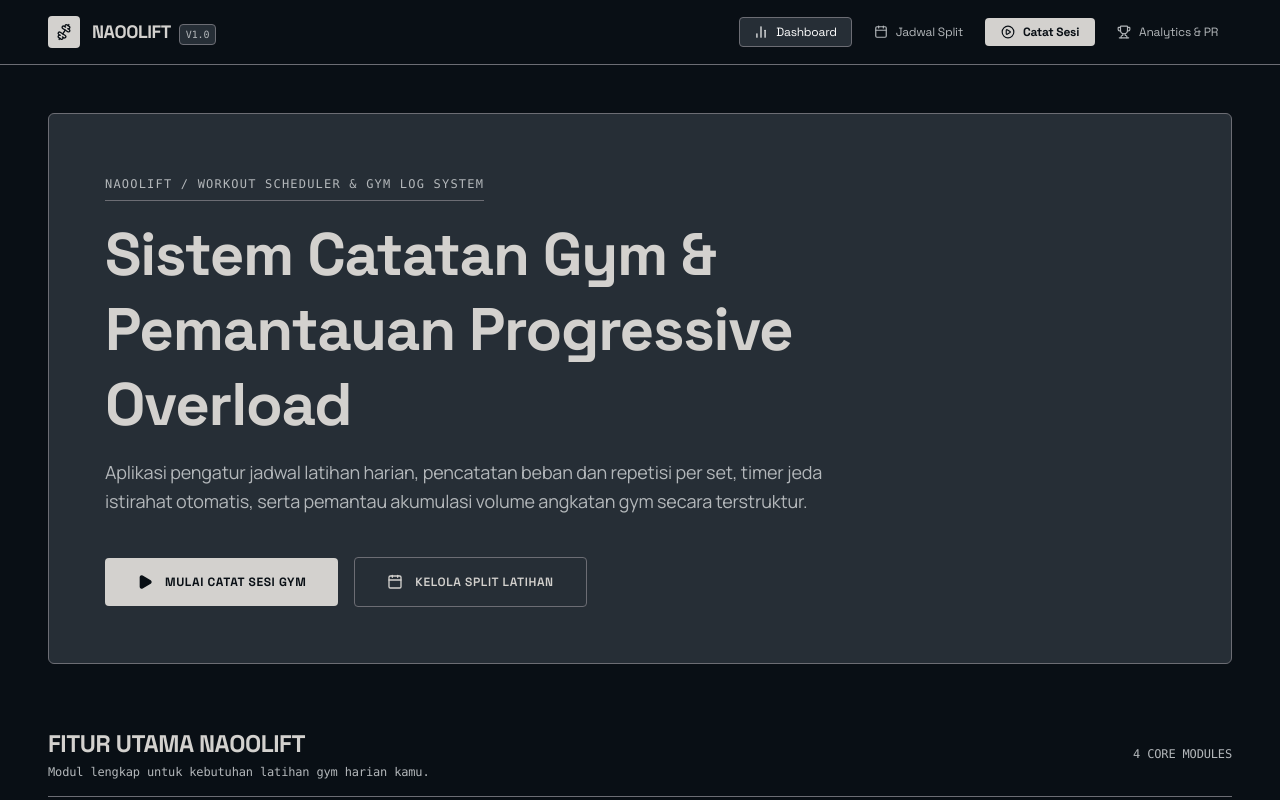
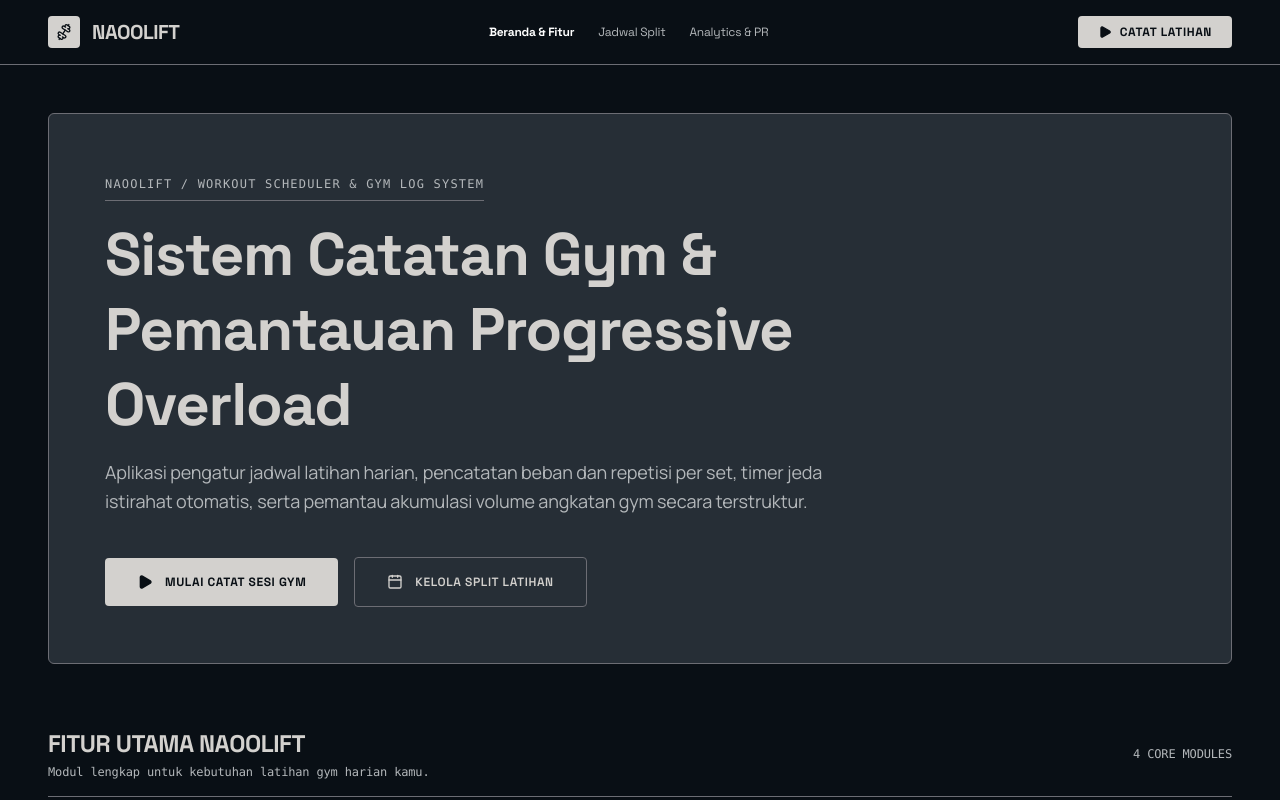
Before and after one commit to zysrnh/NaooLift_Project, a Next.js app in the folder frontend/: page / in a window 1280 px wide. Shown: the top 800 px of the page. Built offline with nearby package versions, Linux system fonts and the light colour scheme.

Commit message:
feat: overhaul Navbar to match solid Landing Page design

```diff
--- a/frontend/src/components/Navbar.tsx
+++ b/frontend/src/components/Navbar.tsx
@@ -2,92 +2,63 @@
 
 import Link from 'next/link';
 import { usePathname } from 'next/navigation';
-import { Dumbbell, Calendar, PlayCircle, Trophy, BarChart2 } from 'lucide-react';
+import { Dumbbell, Calendar, Play, Trophy, Sparkles } from 'lucide-react';
 
 export default function Navbar() {
   const pathname = usePathname();
 
-  const navItems = [
-    { name: 'Dashboard', href: '/', icon: BarChart2 },
-    { name: 'Jadwal Split', href: '/routines', icon: Calendar },
-    { name: 'Catat Sesi', href: '/logger', icon: PlayCircle, highlight: true },
-    { name: 'Analytics & PR', href: '/history', icon: Trophy },
-  ];
-
   return (
-    <>
-      {/* Top Solid Header - Full Width */}
     <header className="bg-[#090F15] border-b border-[#6C6D74] w-full">
       <div className="w-full px-4 sm:px-8 lg:px-12 h-16 flex items-center justify-between">
-          <Link href="/" className="flex items-center gap-3">
-            <div className="w-8 h-8 rounded-sm bg-[#D3D1CE] flex items-center justify-center text-[#090F15]">
+        {/* Brand Logo */}
+        <Link href="/" className="flex items-center gap-3 group">
+          <div className="w-8 h-8 rounded-sm bg-[#D3D1CE] flex items-center justify-center text-[#090F15] transition-transform group-hover:scale-105">
             <Dumbbell className="w-4 h-4 -rotate-12" />
           </div>
-            <div className="flex items-baseline gap-2">
-              <span className="font-heading font-bold text-lg text-[#D3D1CE] tracking-tight">NAOOLIFT</span>
-              <span className="text-[10px] font-mono text-[#B3B7BA] uppercase border border-[#6C6D74] px-1.5 py-0.5 rounded-sm bg-[#262E36]">
-                v1.0
+          <span className="font-heading font-extrabold text-xl text-[#D3D1CE] tracking-tight">
+            NAOOLIFT
           </span>
-            </div>
         </Link>
 
-          {/* Desktop Links */}
-          <nav className="hidden md:flex items-center gap-2">
-            {navItems.map((item) => {
-              const isActive = pathname === item.href;
-              const Icon = item.icon;
-              return (
+        {/* Navigation Links */}
+        <nav className="hidden md:flex items-center gap-6 text-xs font-heading">
           <Link
-                  key={item.href}
-                  href={item.href}
-                  className={`flex items-center gap-2 px-3.5 py-1.5 rounded-sm font-heading text-xs transition-colors ${
-                    item.highlight
-                      ? 'solid-btn-primary px-4'
-                      : isActive
-                      ? 'bg-[#262E36] text-[#FFFFFF] border border-[#6C6D74]'
-                      : 'text-[#B3B7BA] hover:text-[#D3D1CE] hover:bg-[#262E36]'
+            href="/"
+            className={`transition-colors ${
+              pathname === '/' ? 'text-[#FFFFFF] font-bold' : 'text-[#B3B7BA] hover:text-[#D3D1CE]'
             }`}
           >
-                  <Icon className="w-3.5 h-3.5" />
-                  {item.name}
+            Beranda & Fitur
           </Link>
-              );
-            })}
+          <Link
+            href="/routines"
+            className={`transition-colors ${
+              pathname === '/routines' ? 'text-[#FFFFFF] font-bold' : 'text-[#B3B7BA] hover:text-[#D3D1CE]'
+            }`}
+          >
+            Jadwal Split
+          </Link>
+          <Link
+            href="/history"
+            className={`transition-colors ${
+              pathname === '/history' ? 'text-[#FFFFFF] font-bold' : 'text-[#B3B7BA] hover:text-[#D3D1CE]'
+            }`}
+          >
+            Analytics & PR
+          </Link>
         </nav>
+
+        {/* CTA Button Far Right */}
+        <div className="flex items-center gap-3">
+          <Link
+            href="/logger"
+            className="solid-btn-primary px-5 py-2 text-xs uppercase tracking-wider flex items-center gap-2"
+          >
+            <Play className="w-3.5 h-3.5 fill-current" />
+            Catat Latihan
+          </Link>
+        </div>
       </div>
     </header>
-
-      {/* Mobile Bottom Fixed Nav */}
-      <div className="md:hidden fixed bottom-0 left-0 right-0 z-50 bg-[#090F15] border-t border-[#6C6D74] px-3 py-2">
-        <div className="flex items-center justify-around">
-          {navItems.map((item) => {
-            const isActive = pathname === item.href;
-            const Icon = item.icon;
-            return (
-              <Link
-                key={item.href}
-                href={item.href}
-                className={`flex flex-col items-center gap-1 px-3 py-1 text-xs ${
-                  isActive ? 'text-[#FFFFFF] font-bold' : 'text-[#B3B7BA]'
-                }`}
-              >
-                <div
-                  className={`p-1.5 rounded-sm ${
-                    item.highlight
-                      ? 'bg-[#D3D1CE] text-[#090F15]'
-                      : isActive
-                      ? 'bg-[#262E36] text-[#FFFFFF] border border-[#6C6D74]'
-                      : ''
-                  }`}
-                >
-                  <Icon className="w-4 h-4" />
-                </div>
-                <span className="text-[10px] font-heading">{item.name}</span>
-              </Link>
-            );
-          })}
-        </div>
-      </div>
-    </>
   );
 }
```
Lines whose indentation alone changed are shown as unchanged.
